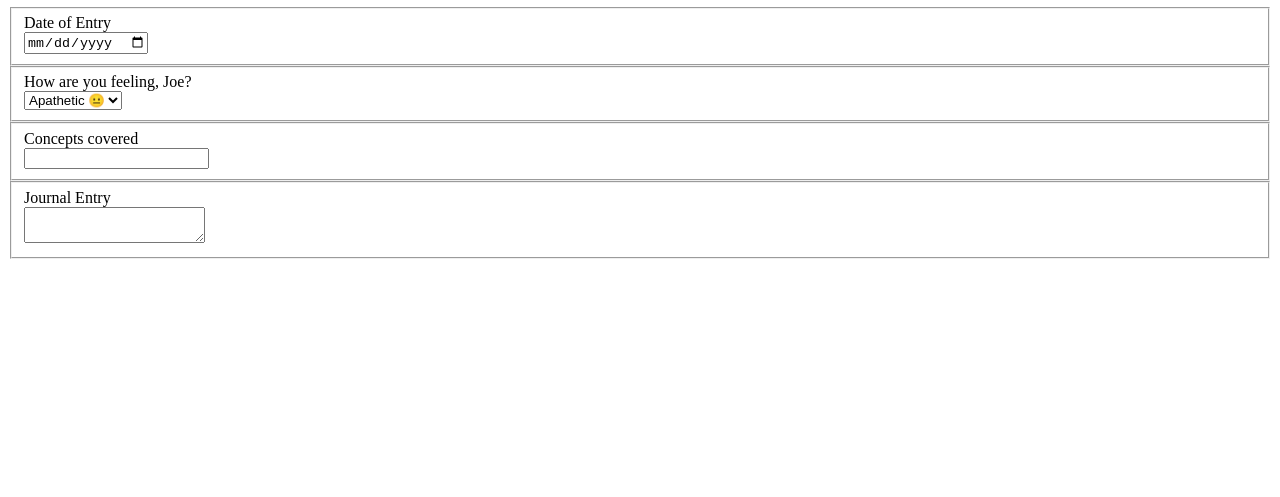
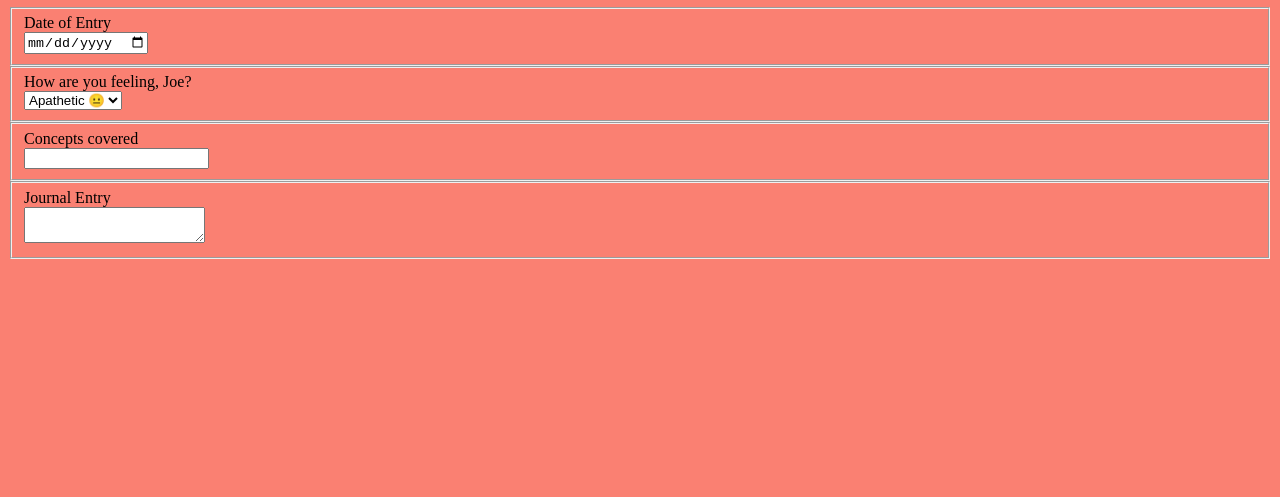
Before and after one commit to joetid09/daily-journal, a plain HTML site: page index.html in a window 1280 px wide. Shown: the part 303-800 px from the top of the page. Drawn offline with Linux system fonts and the light colour scheme.

Commit message:
changed background to salmon

```diff
--- a/styles/main.css
+++ b/styles/main.css
@@ -2,3 +2,8 @@ label {
     display: flex;
     flex-direction: column;
 }
+
+body {
+    background-color: salmon;
+
+}
```
